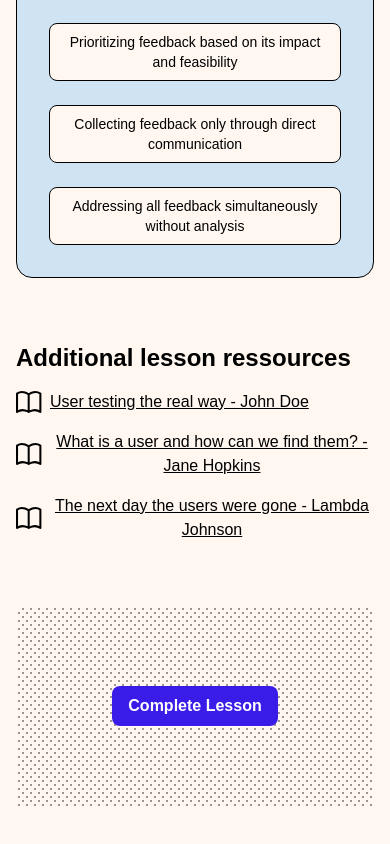
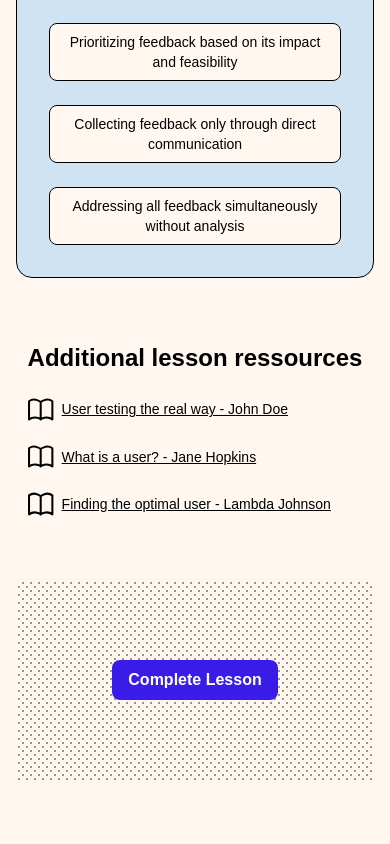
Before and after one commit to t-holmquist/learning-platform, a Next.js app: page /learn in a window 390 px wide. Shown: the part 2133-2977 px from the top of the page. Built offline with nearby package versions, Linux system fonts and the light colour scheme; a web font is replaced by a local one.

Commit message:
fix: ressource link sizing/spacing on mobile

```diff
--- a/components/lessons/gameMechanics.tsx
+++ b/components/lessons/gameMechanics.tsx
@@ -65,19 +65,19 @@ const GameMechanics = ( {activeLesson, setActiveLesson} : {
             {/* Test */}
             <KnowledgeTest/>
             {/* Additional ressources */}
-            <div className="flex flex-col gap-4">
+            <div className="flex flex-col gap-6">
                 <h2 className="font-bold text-2xl">Additional lesson ressources</h2>
                 <div className="flex gap-2">
                     <Image src={"/icons/book.svg"} width={26} height={26} alt="book icon"/>
-                    <button className="sm:text-lg cursor-pointer hover:text-slate-700 font-medium underline">User testing the real way - John Doe</button>
+                    <button className="text-sm sm:text-lg cursor-pointer hover:text-slate-700 font-medium underline">User testing the real way - John Doe</button>
                 </div>
                 <div className="flex gap-2">
                     <Image src={"/icons/book.svg"} width={26} height={26} alt="book icon"/>
-                    <button className="sm:text-lg cursor-pointer hover:text-slate-700 font-medium underline">What is a user and how can we find them? - Jane Hopkins </button>
+                    <button className="text-sm sm:text-lg cursor-pointer hover:text-slate-700 font-medium underline">What is a user? - Jane Hopkins </button>
                 </div>
                 <div className="flex gap-2">
                     <Image src={"/icons/book.svg"} width={26} height={26} alt="book icon"/>
-                    <button className="sm:text-lg cursor-pointer hover:text-slate-700 font-medium underline">The next day the users were gone - Lambda Johnson </button>
+                    <button className="text-sm sm:text-lg cursor-pointer hover:text-slate-700 font-medium underline">Finding the optimal user - Lambda Johnson </button>
                 </div>
             </div>
             {/* Complete lesson */}
--- a/components/lessons/introductionLesson.tsx
+++ b/components/lessons/introductionLesson.tsx
@@ -66,19 +66,19 @@ const IntroductionLesson = ( {activeLesson, setActiveLesson} : {
             {/* Test */}
             <KnowledgeTest/>
             {/* Additional ressources */}
-            <div className="flex flex-col gap-4">
+            <div className="flex flex-col gap-6">
                 <h2 className="font-bold text-2xl">Additional lesson ressources</h2>
                 <div className="flex gap-2">
                     <Image src={"/icons/book.svg"} width={26} height={26} alt="book icon"/>
-                    <button className="sm:text-lg cursor-pointer hover:text-slate-700 font-medium underline">User testing the real way - John Doe</button>
+                    <button className="text-sm sm:text-lg cursor-pointer hover:text-slate-700 font-medium underline">User testing the real way - John Doe</button>
                 </div>
                 <div className="flex gap-2">
                     <Image src={"/icons/book.svg"} width={26} height={26} alt="book icon"/>
-                    <button className="sm:text-lg cursor-pointer hover:text-slate-700 font-medium underline">What is a user and how can we find them? - Jane Hopkins </button>
+                    <button className="text-sm sm:text-lg cursor-pointer hover:text-slate-700 font-medium underline">What is a user? - Jane Hopkins </button>
                 </div>
                 <div className="flex gap-2">
                     <Image src={"/icons/book.svg"} width={26} height={26} alt="book icon"/>
-                    <button className="sm:text-lg cursor-pointer hover:text-slate-700 font-medium underline">The next day the users were gone - Lambda Johnson </button>
+                    <button className="text-sm sm:text-lg cursor-pointer hover:text-slate-700 font-medium underline">Finding the optimal user - Lambda Johnson </button>
                 </div>
             </div>
             {/* Complete lesson */}
--- a/components/lessons/understandingGameComponents.tsx
+++ b/components/lessons/understandingGameComponents.tsx
@@ -65,19 +65,19 @@ const UnderstandingGameComponents = ( {activeLesson, setActiveLesson} : {
             {/* Test */}
             <KnowledgeTest/>
             {/* Additional ressources */}
-            <div className="flex flex-col gap-4">
+            <div className="flex flex-col gap-6">
                 <h2 className="font-bold text-2xl">Additional lesson ressources</h2>
                 <div className="flex gap-2">
                     <Image src={"/icons/book.svg"} width={26} height={26} alt="book icon"/>
-                    <button className="sm:text-lg cursor-pointer hover:text-slate-700 font-medium underline">User testing the real way - John Doe</button>
+                    <button className="text-sm sm:text-lg cursor-pointer hover:text-slate-700 font-medium underline">User testing the real way - John Doe</button>
                 </div>
                 <div className="flex gap-2">
                     <Image src={"/icons/book.svg"} width={26} height={26} alt="book icon"/>
-                    <button className="sm:text-lg cursor-pointer hover:text-slate-700 font-medium underline">What is a user and how can we find them? - Jane Hopkins </button>
+                    <button className="text-sm sm:text-lg cursor-pointer hover:text-slate-700 font-medium underline">What is a user? - Jane Hopkins </button>
                 </div>
                 <div className="flex gap-2">
                     <Image src={"/icons/book.svg"} width={26} height={26} alt="book icon"/>
-                    <button className="sm:text-lg cursor-pointer hover:text-slate-700 font-medium underline">The next day the users were gone - Lambda Johnson </button>
+                    <button className="text-sm sm:text-lg cursor-pointer hover:text-slate-700 font-medium underline">Finding the optimal user - Lambda Johnson </button>
                 </div>
             </div>
             {/* Complete lesson */}
```
